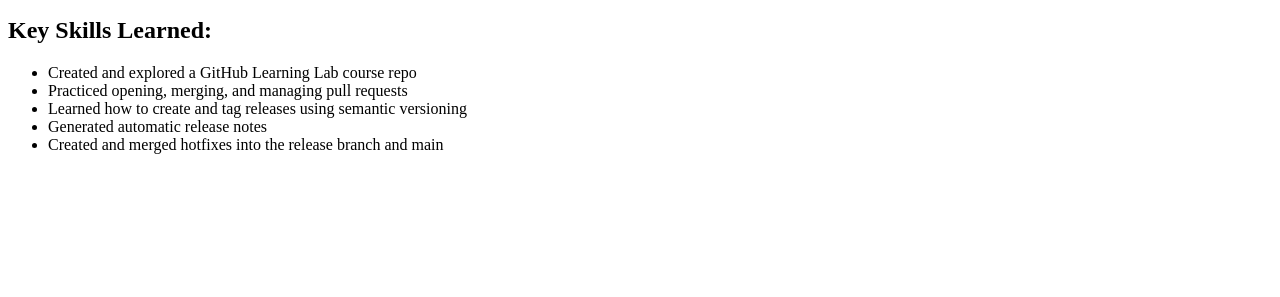
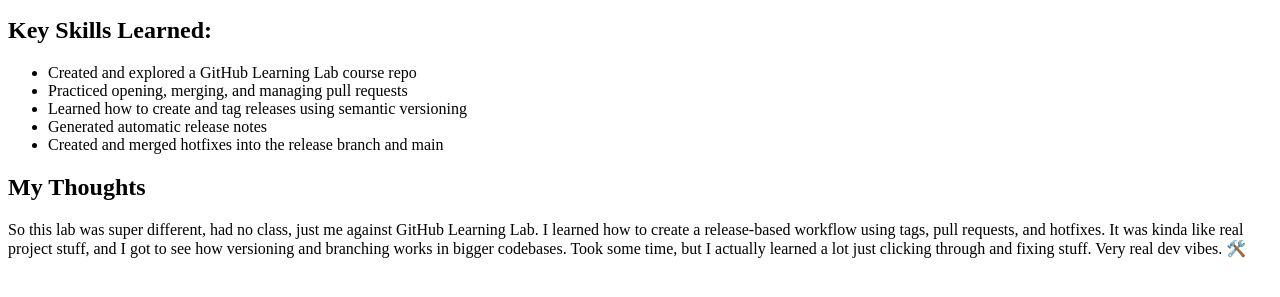
Before and after one commit to bboyden/lab-09, a plain HTML site: page index.html in a window 1280 px wide. Shown: the part 101-398 px from the top of the page. Drawn offline with Linux system fonts and the light colour scheme.

Commit message:
Update index.html

```diff
--- a/index.html
+++ b/index.html
@@ -16,5 +16,9 @@
     <li>Generated automatic release notes</li>
     <li>Created and merged hotfixes into the release branch and main</li>
   </ul>
+    <h2>My Thoughts</h2>
+    <p>
+  So this lab was super different, had no class, just me against GitHub Learning Lab. I learned how to create a release-based workflow using tags, pull requests, and hotfixes. It was kinda like real project stuff, and I got to see how versioning and branching works in bigger codebases. Took some time, but I actually learned a lot just clicking through and fixing stuff. Very real dev vibes. 🛠️
+</p>
 </body>
 </html>
```
